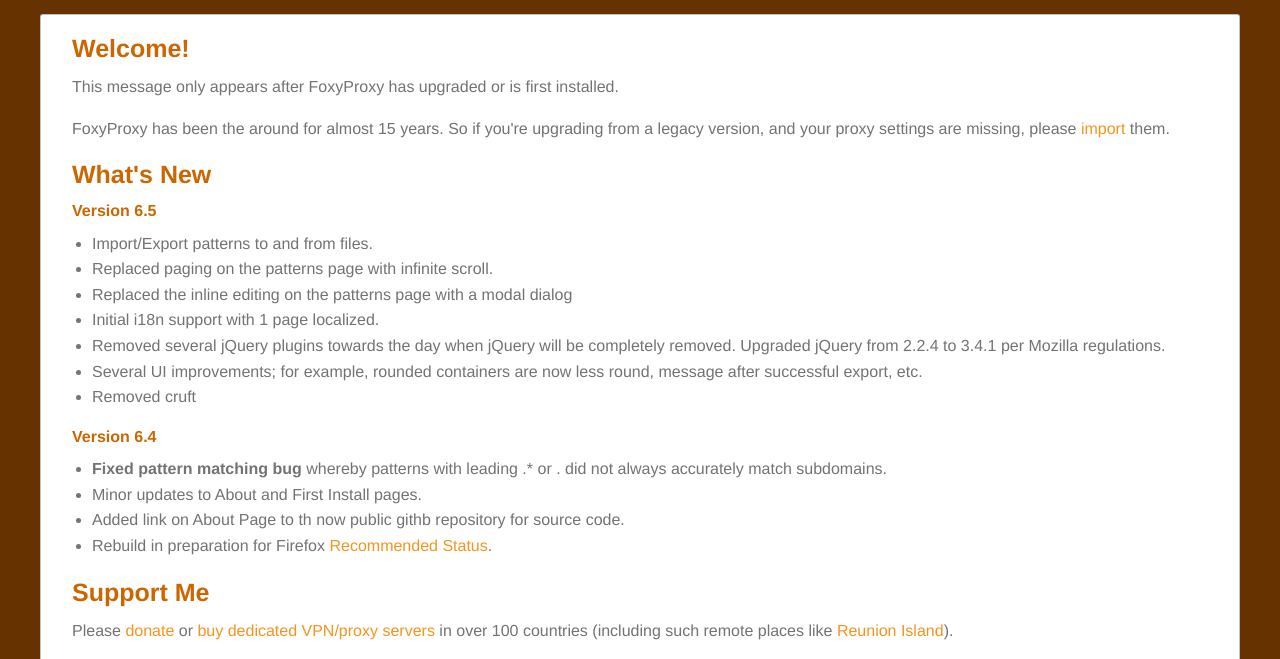
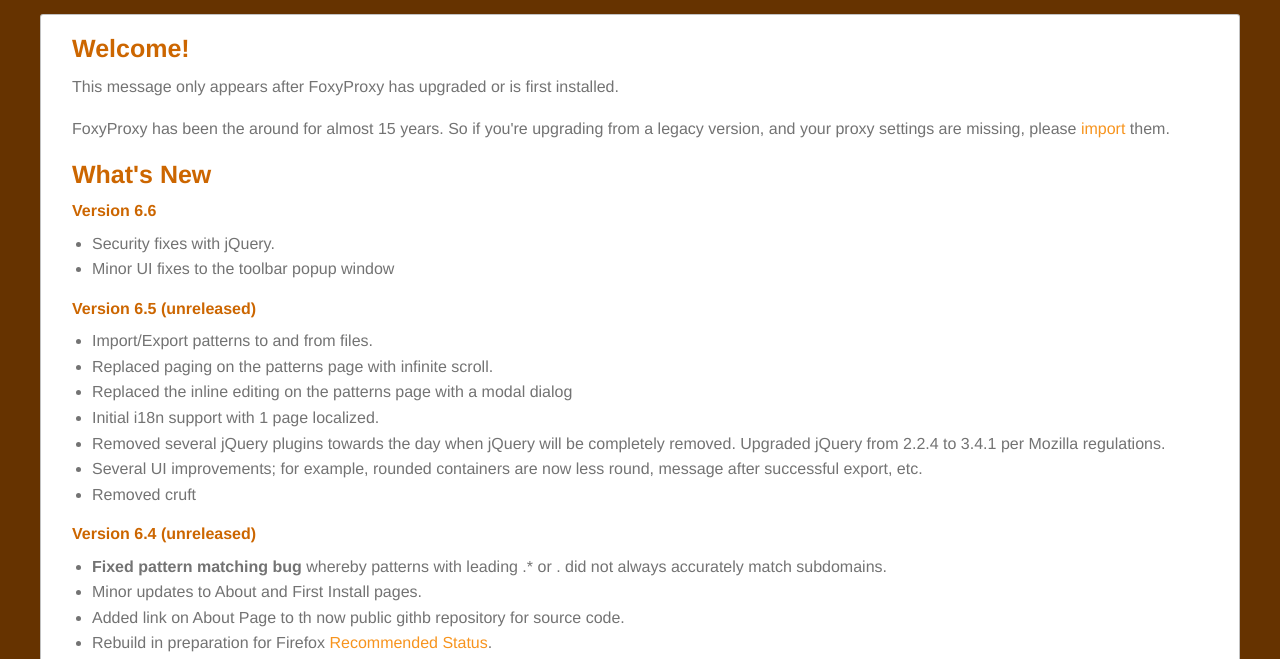
Before and after one commit to foxyproxy/firefox-extension, a browser extension: page src/first-install.html in a window 1280 px wide. Shown: the part 112-771 px from the top of the page. Drawn offline with Linux system fonts and the light colour scheme.

Commit message:
version bump

```diff
--- a/src/first-install.html
+++ b/src/first-install.html
@@ -20,7 +20,14 @@
 						<p>FoxyProxy has been the around for almost 15 years. So if you're upgrading from a legacy version, and your proxy settings are missing, please <a href="/import.html">import</a> them.</p>
             <h4>What's New</h4>
 
-            <h6>Version 6.5</h6>
+						<h6>Version 6.6</h6>
+
+						<ul>
+								<li>Security fixes with jQuery.</li>
+								<li>Minor UI fixes to the toolbar popup window</li>
+						</ul>
+
+            <h6>Version 6.5 (unreleased)</h6>
 
 						<ul>
 								<li>Import/Export patterns to and from files.</li>
@@ -32,7 +39,7 @@
 								<li>Removed cruft</li>
 						</ul>
 
-	          <h6>Version 6.4</h6>
+	          <h6>Version 6.4 (unreleased)</h6>
 
 	          <ul>
 	            <li><strong>Fixed pattern matching bug</strong> whereby patterns with leading .* or . did not always accurately match subdomains.</li>
```
Also changed, not shown: src/about.html (+9 -2 lines), src/manifest.json.
